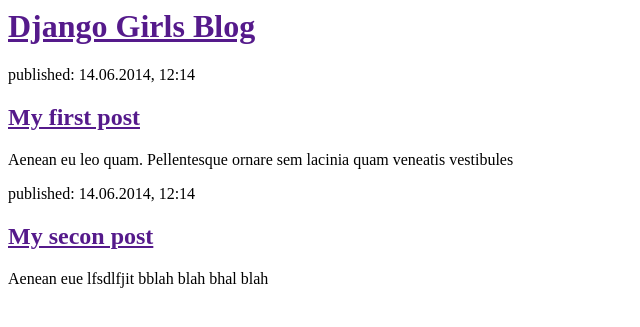
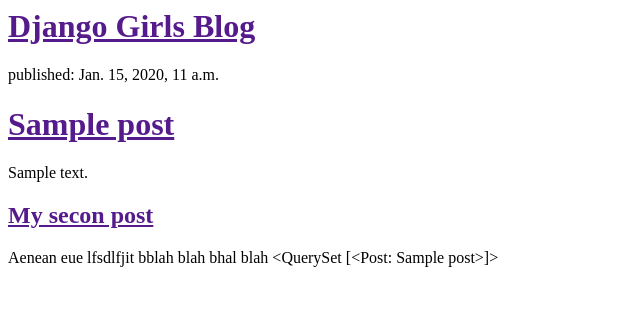
Before and after one commit to Pei-fen/my-first-blog, a Django app: template blog/templates/blog/post_list.html in a window 1280 px wide. Shown: the top 327 px of the page, without its empty margins (0-640 px from the left). Run offline with Django 3.2, Linux system fonts and the light colour scheme; the template is opened without the code that fills it: values that come from a table or form of the project are taken from there, others are empty; tables that the repository leaves empty hold one stand-in row (values such as "Sample post").

Commit message:
Modified templates to display posts from database

```diff
--- a/blog/templates/blog/post_list.html
+++ b/blog/templates/blog/post_list.html
@@ -7,15 +7,15 @@
 			<h1><a href="">Django Girls Blog</a></h1>
 		</div>
 
-		<div>
-			<p>published: 14.06.2014, 12:14</p>
-			<h2><a href="">My first post</a></h2>
-			<p>Aenean eu leo quam. Pellentesque ornare sem lacinia quam veneatis vestibules
-		<div>
-		<div>
-			<p>published: 14.06.2014, 12:14</p>
-			<h2><a href="">My secon post</a></h2>
-			<p>Aenean eue lfsdlfjit bblah blah bhal blah
-		</div>
+		{% for post in posts %}
+			<div>
+				<p>published: {{post.published_date }}</p>
+				<h1><a href="">{{ post.title }}</a></h1>
+				<p>{{ post.text|linebreaks }}</p>
+			<div>
+		{% endfor %}
+				<h2><a href="">My secon post</a></h2>
+				<p>Aenean eue lfsdlfjit bblah blah bhal blah
+		{{ posts }}
 	<body>
 <html>
```
Also changed, not shown: blog/views.py (+7 -0 lines).
